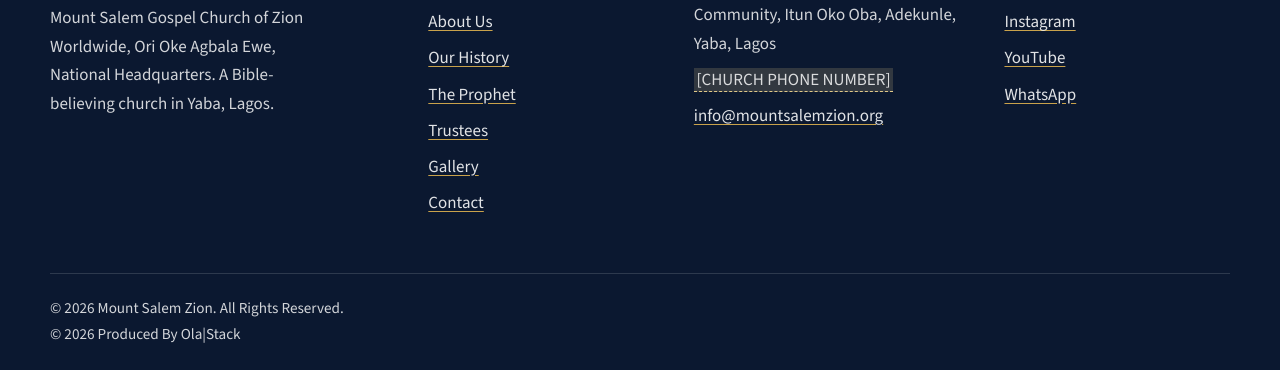
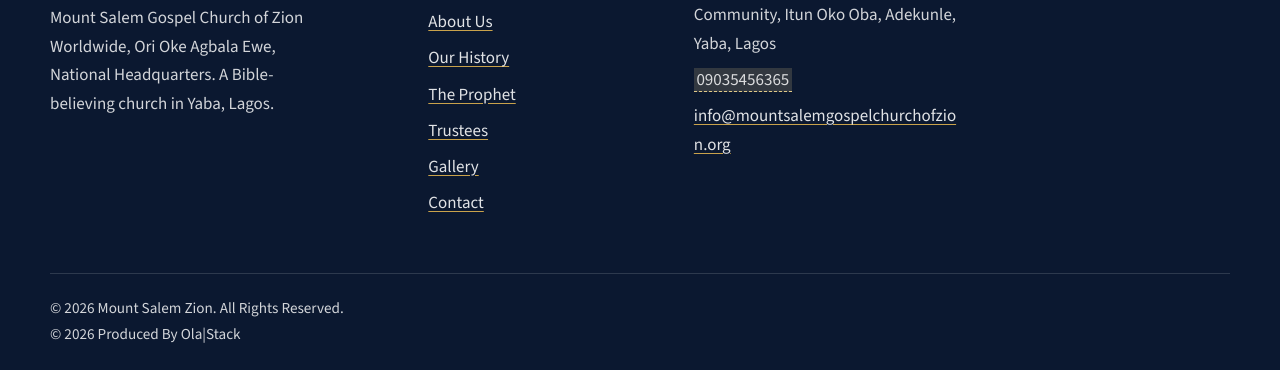
Before and after one commit to Midex554/mountsalemgospelchurchofzion, a website: page gallery.html in a window 1280 px wide. Shown: the part 2532-2902 px from the top of the page. Drawn offline with nearby package versions, Linux system fonts and the light colour scheme.

Commit message:
Update church contact details in gallery.html
Updated church contact information and removed social media links.

```diff
--- a/gallery.html
+++ b/gallery.html
@@ -698,10 +698,10 @@
               Itedo Akogun Olodumare, Salem Community, Itun Oko Oba, Adekunle,
               Yaba, Lagos
             </li>
-            <li><span class="ph ph--light">[CHURCH PHONE NUMBER]</span></li>
+            <li><span class="ph ph--light">09035456365</span></li>
             <li>
-              <a href="mailto:info@mountsalemzion.org"
-                >info@mountsalemzion.org</a
+              <a href="mailto:info@mountsalemgospelchurchofzion.org"
+                >info@mountsalemgospelchurchofzion.org</a
               >
             </li>
           </ul>
@@ -711,9 +711,6 @@
           <h3>Follow us</h3>
           <ul class="footer-links">
             <li><a href="#" rel="noopener" target="_blank">Facebook</a></li>
-            <li><a href="#" rel="noopener" target="_blank">Instagram</a></li>
-            <li><a href="#" rel="noopener" target="_blank">YouTube</a></li>
-            <li><a href="#" rel="noopener" target="_blank">WhatsApp</a></li>
           </ul>
         </div>
       </div>
```
